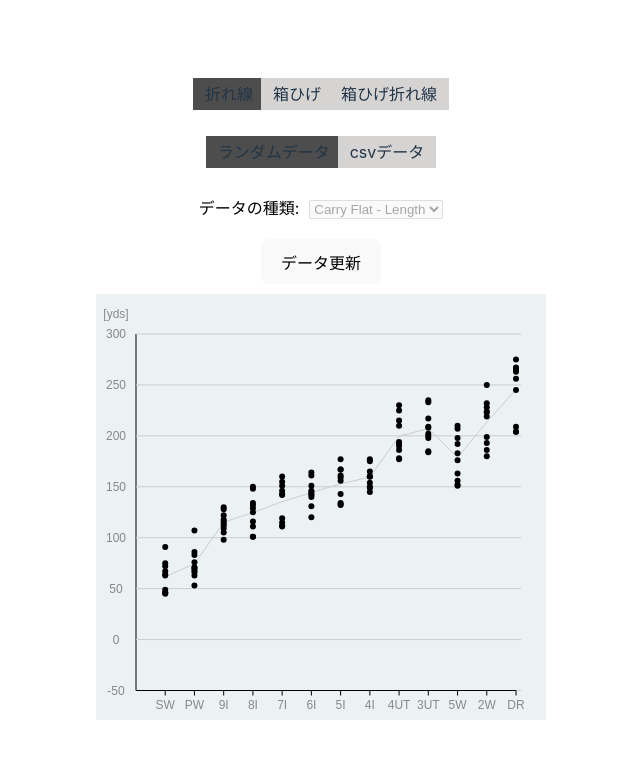
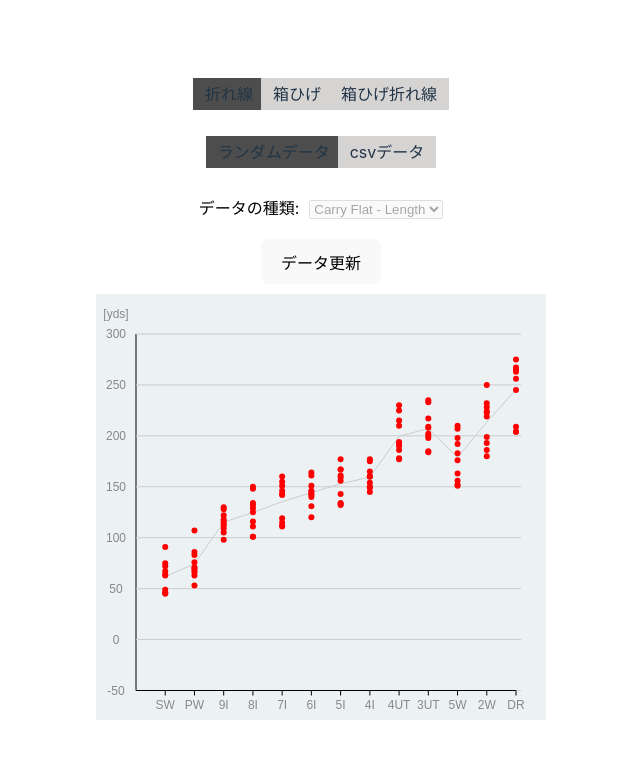
Before and after one commit to shunchobi/graph-sample, a Vue app: page / in a window 1280 px wide. Shown: the top 758 px of the page, without its empty margins (319-959 px from the left). Built offline with nearby package versions, Linux system fonts and the light colour scheme.

Commit message:
fix dot color to red

```diff
--- a/src/components/line_chart/LineChart.vue
+++ b/src/components/line_chart/LineChart.vue
@@ -48,7 +48,7 @@
 
         <!-- dots -->
         <template v-if="graphType == 'line' || graphType == 'linebox'" v-for="shot in shots" :key="shot">
-          <circle :cx="clubIndexToX(clubIndex(shot.club.clubType))" :cy="y(shot.data.value)" r="3" fill="#red" />
+          <circle :cx="clubIndexToX(clubIndex(shot.club.clubType))" :cy="y(shot.data.value)" r="3" fill="red" />
           {{ shot.data.value }}
         </template>
 
```
